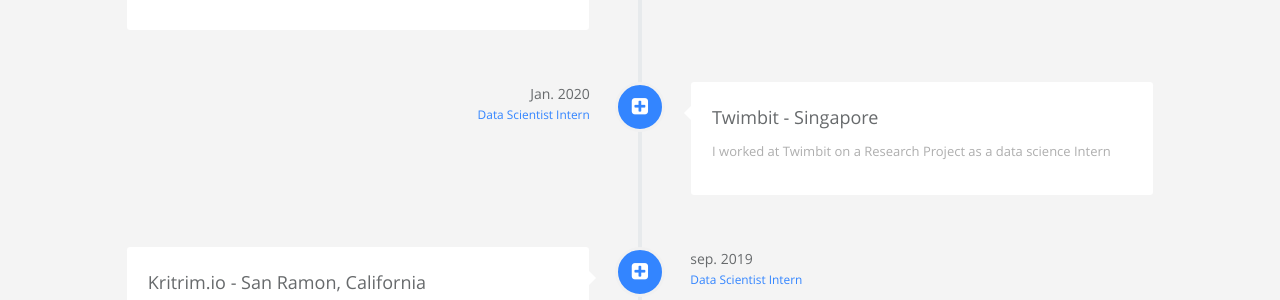
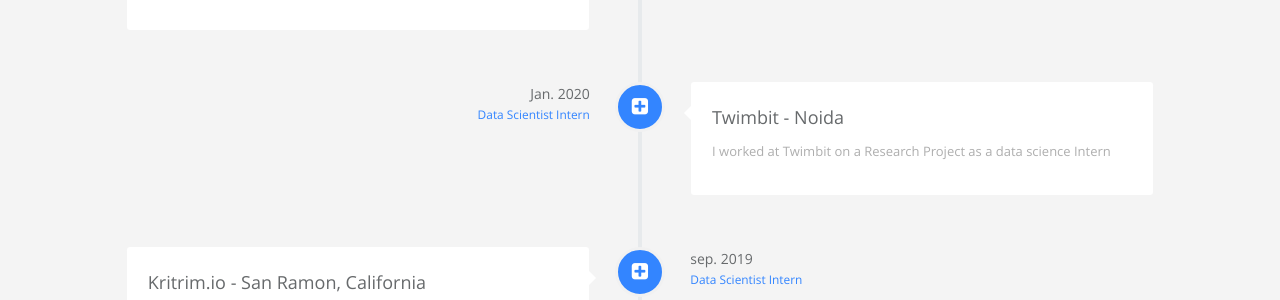
Before and after one commit to mounicarajput/modern-whale, a Jekyll site: the page built from index.html, in a window 1280 px wide and 900 px high, scrolled down 1004 px. Shown: the part 155-455 px from the top of the window. Built offline with Jekyll 4.4.1, drawn with Linux system fonts in a browser that asks for light colours.

Commit message:
careers.yml: updated detail in name

```diff
--- a/_data/index/careers.yml
+++ b/_data/index/careers.yml
@@ -13,7 +13,7 @@
   icon: fa-plus-square
   present: true
 - name:
-    detail: Twimbit - Singapore
+    detail: Twimbit - Noida
     i18n: company_b
   desc:
     detail: I worked at Twimbit on a Research Project as a data science Intern
```
